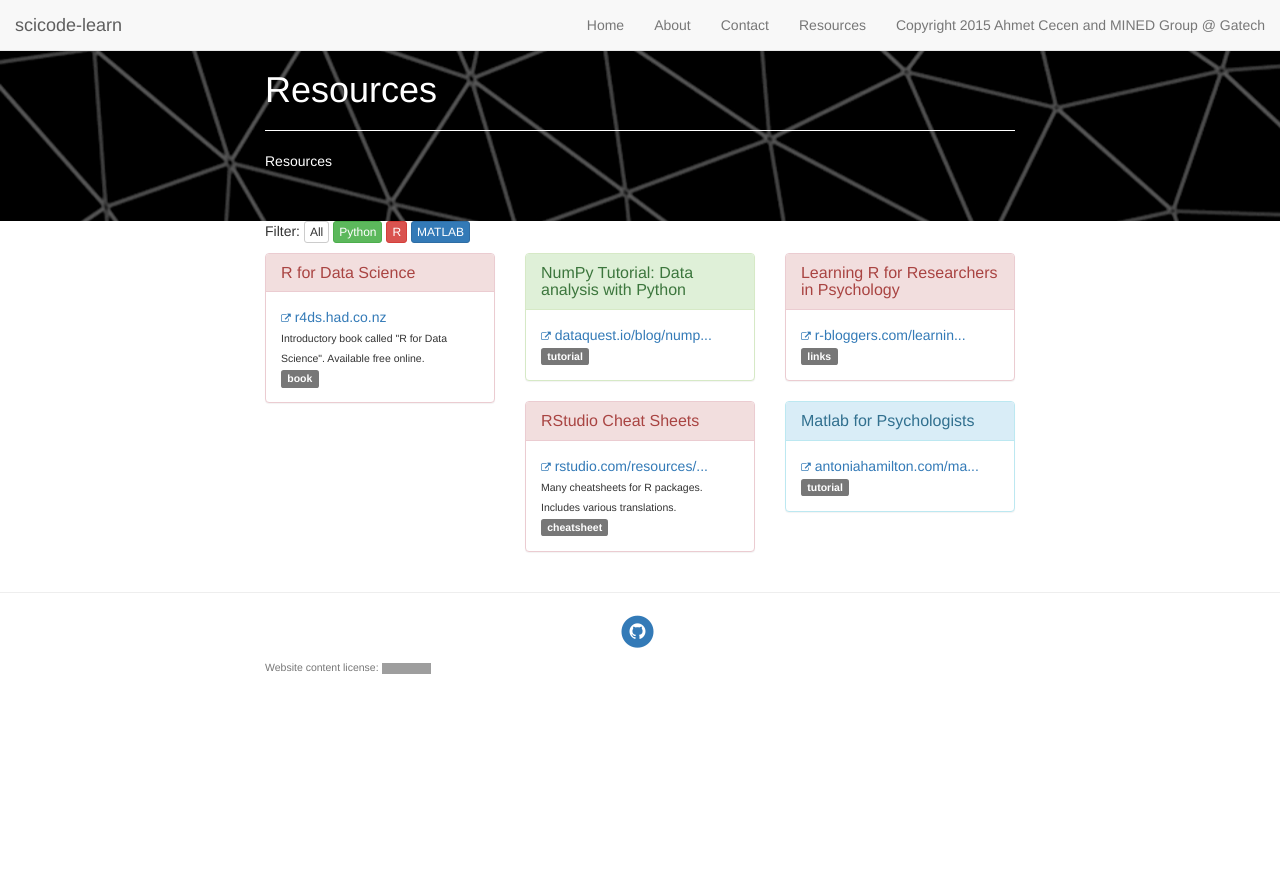
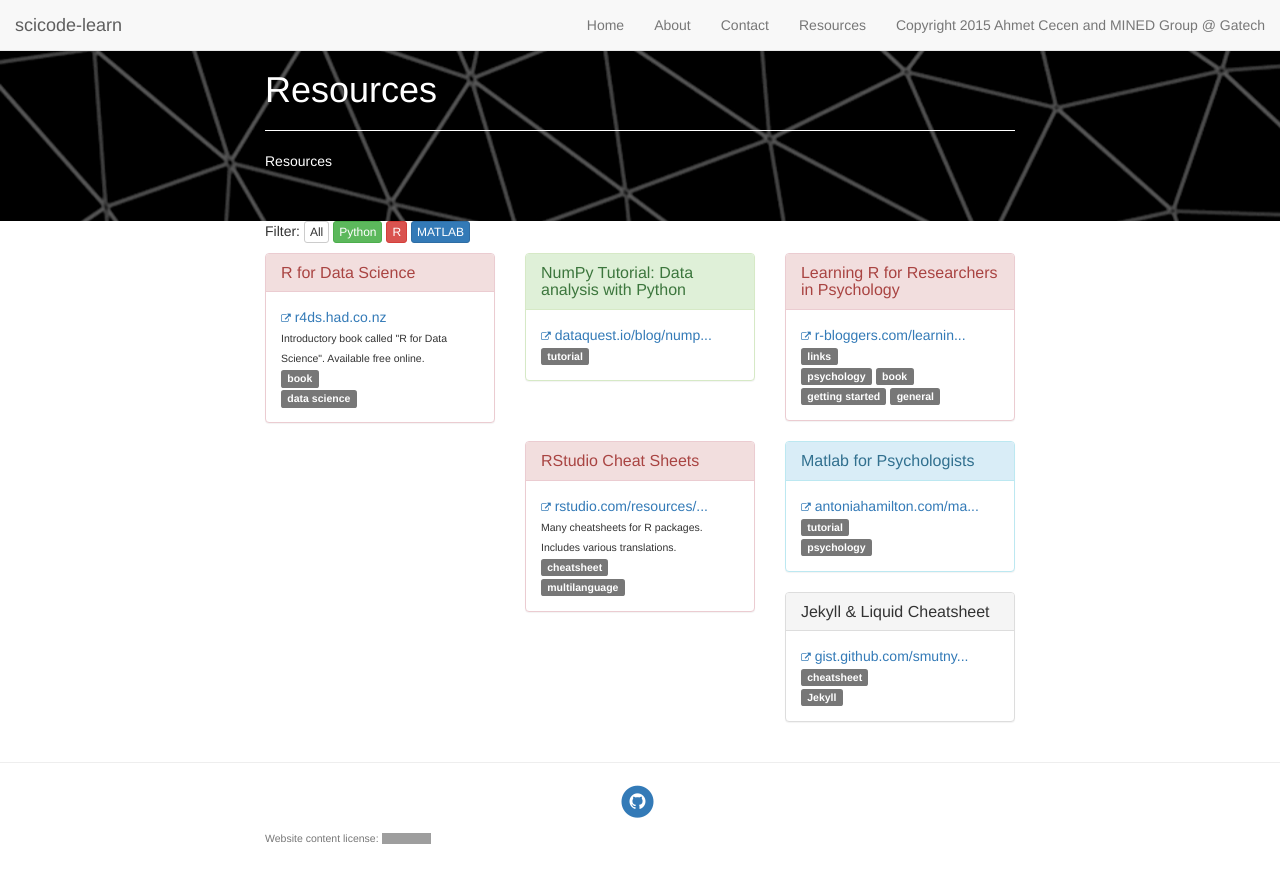
Before and after one commit to scicode-learn/scicode-learn, a Jekyll site: the page built from docs/Resources.md, in a window 1280 px wide. Shown: the top 883 px of the page. Built offline with Jekyll 4.4.1, drawn with Linux system fonts in a browser that asks for light colours; nearby versions of some CDN libraries; grey boxes are pictures that could not be loaded.

Commit message:
Better handling of keywords, other languages

```diff
--- a/docs/_data/resources.yml
+++ b/docs/_data/resources.yml
@@ -1,36 +1,42 @@
 # Resources
 - label: RDataSci
   name: R for Data Science
+  url: http://r4ds.had.co.nz
   language: R
-  url: http://r4ds.had.co.nz
   type: book
   description: Introductory book called "R for Data Science". Available free online.
   keywords: data science
 
 - label: DataQuest-NumPy
   name: "NumPy Tutorial: Data analysis with Python"
+  url: https://www.dataquest.io/blog/numpy-tutorial-python/
   language: Python
-  url: https://www.dataquest.io/blog/numpy-tutorial-python/
   type: tutorial
 
 - label: RBloggers-Psych
   name: Learning R for Researchers in Psychology
+  url: https://www.r-bloggers.com/learning-r-for-researchers-in-psychology/
   language: R
-  url: https://www.r-bloggers.com/learning-r-for-researchers-in-psychology/
   type: links
-  keywords: psychology
+  keywords: psychology, book, getting started, general
 
 - label: RStudioCheat
   name: RStudio Cheat Sheets
+  url: https://www.rstudio.com/resources/cheatsheets/
   language: R
-  url: https://www.rstudio.com/resources/cheatsheets/
   type: cheatsheet
   description: Many cheatsheets for R packages. Includes various translations.
   keywords: multilanguage
 
 - label: MatlabPsych
   name: Matlab for Psychologists
+  url: http://www.antoniahamilton.com/matlab.html
   language: Matlab
-  url: http://www.antoniahamilton.com/matlab.html
   type: tutorial
   keywords: psychology
+
+- label: JekyllCheat
+  name: Jekyll & Liquid Cheatsheet
+  url: https://gist.github.com/smutnyleszek/9803727
+  language: Jekyll
+  type: cheatsheet
--- a/docs/_includes/addResource.html
+++ b/docs/_includes/addResource.html
@@ -4,13 +4,14 @@
 {% if resource.language == "Matlab" %}panel-info{% endif %}
 {% if resource.language == "Python" %}panel-success{% endif %}
 {% if resource.language == "R" %}panel-danger{% endif %}
+{% if resource.language != "Matlab" and resource.language != "Python" and resource.language != "R"  %}panel-default{% endif %}
   panel_{{resource.language}}">
   <div class="panel-heading">
   <h3 class="panel-title">{{ resource.name }}
   </h3>
   </div>
   <div class="panel-body info">
-    <a href="{{resource.url}}" target="_blank"><i class="fa fa-external-link"></i> {{resource.url | replace: "https", "" | replace: "http", "" | replace: "://", "" | replace: "www.", "" | truncate: 25}}</a>
+    <a href="{{resource.url}}" target="_blank"><i class="fa fa-external-link"></i> {{ resource.url | replace: "https", "" | replace: "http", "" | replace: "://", "" | replace: "www.", "" | truncate: 25 }}</a>
 
 	{% if resource.description %}
 	<br />
@@ -19,8 +20,19 @@
 
 	{% if resource.type %}
 	<br />
-	<span class="label label-default">{{resource.type}}</span>
+	<span class="label label-default">{{ resource.type }}</span>
 	{% endif %}
+
+  <br />
+
+  {% if resource.language != "Matlab" and resource.language != "Python" and resource.language != "R"  %}
+  <span class="label label-default">{{ resource.language }}</span>
+  {% endif %}
+
+  {% assign keywords = resource.keywords | split:", " %}
+  {% for keyword in keywords %}
+  <span class="label label-default">{{ keyword }}</span>
+  {% endfor %}
 
   </div>
 </div>
```
